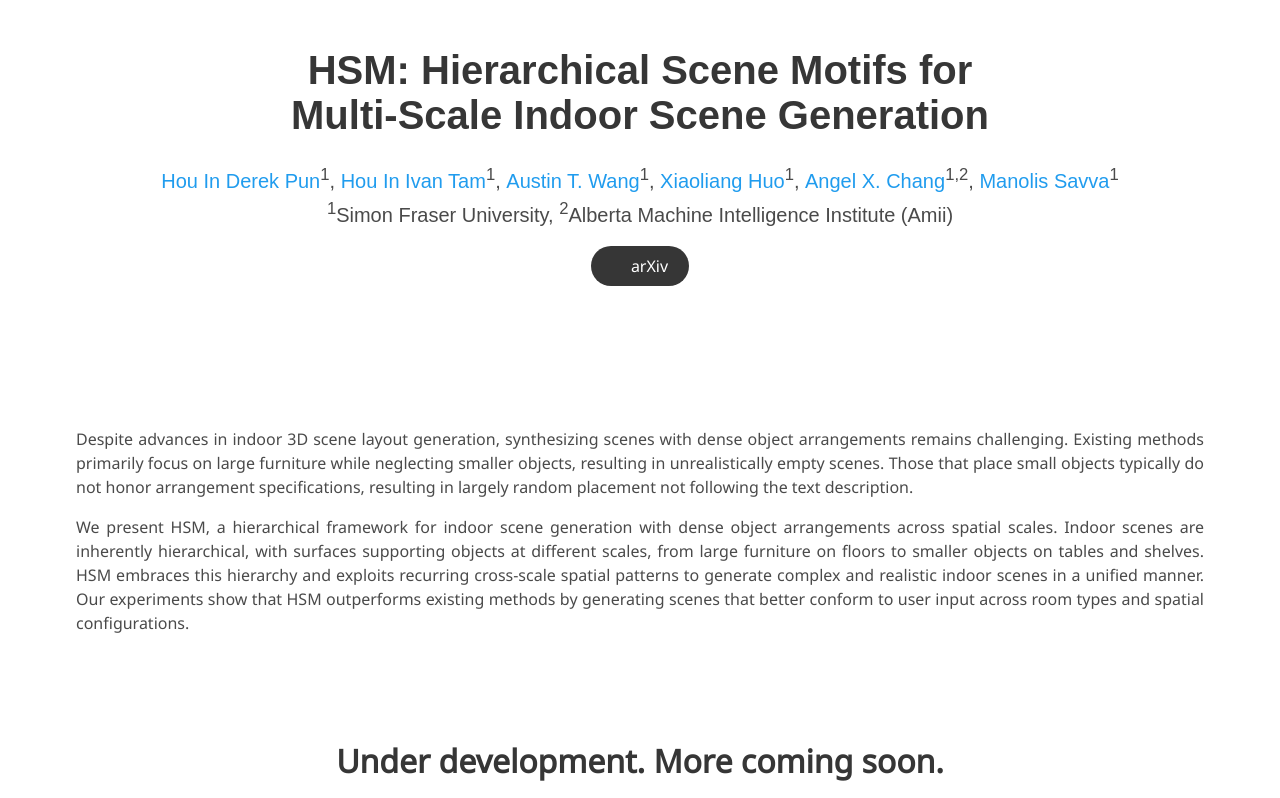
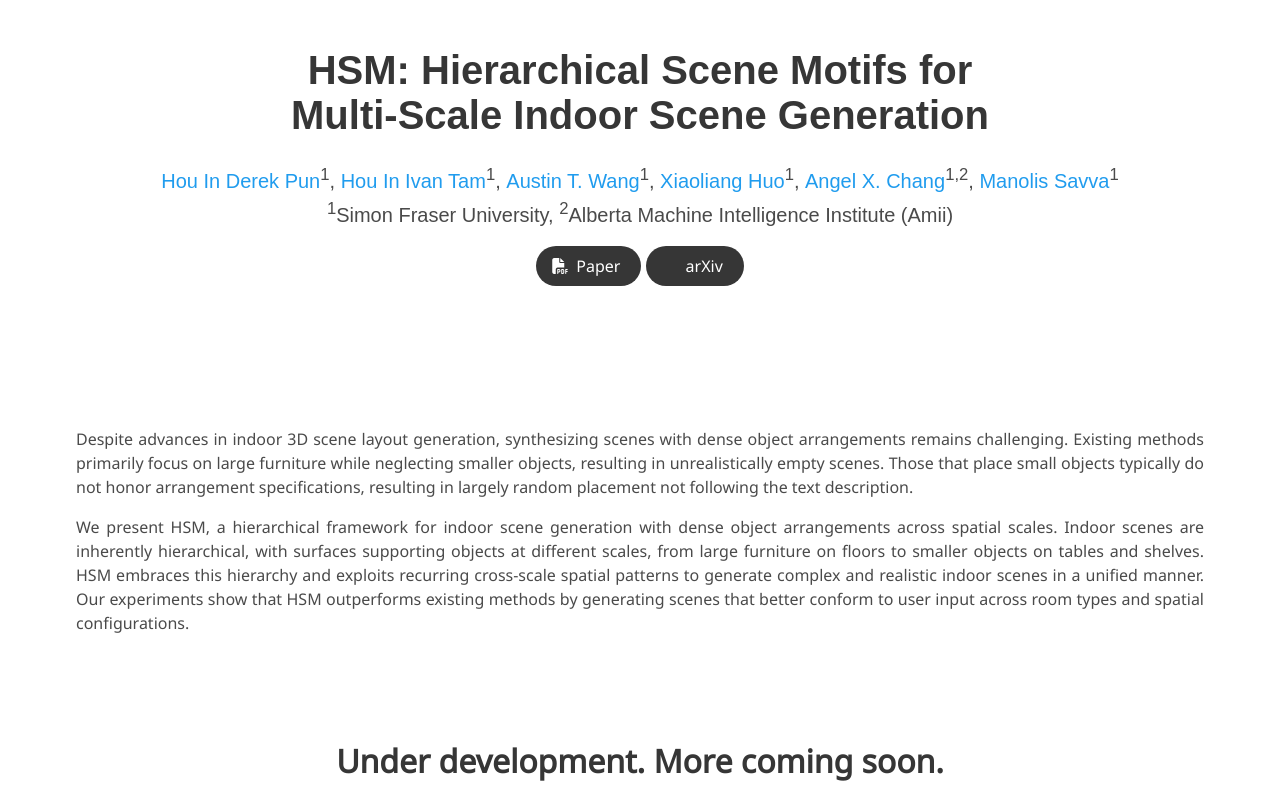
Before and after one commit to 3dlg-hcvc/hsm, a plain HTML site: page docs/index.html in a window 1280 px wide. Shown: the top 798 px of the page. Drawn offline with nearby package versions, Linux system fonts and the light colour scheme; some icons are missing; a web font is replaced by a local one.

Commit message:
add pdf btn

```diff
--- a/docs/index.html
+++ b/docs/index.html
@@ -78,15 +78,15 @@
             <div class="column has-text-centered">
               <div class="publication-links">
                 <!-- PDF Link. -->
-                <!-- <span class="link-block">
-                  <a href=""
+                <span class="link-block">
+                  <a href="http://arxiv.org/pdf/2503.16848"
                     class="external-link button is-normal is-rounded is-dark">
                     <span class="icon">
                         <i class="fas fa-file-pdf"></i>
                     </span>
                     <span>Paper</span>
                   </a>
-                </span> -->
+                </span>
                 <span class="link-block">
                   <a href="http://arxiv.org/abs/2503.16848" class="external-link button is-normal is-rounded is-dark">
                     <span class="icon">
```
